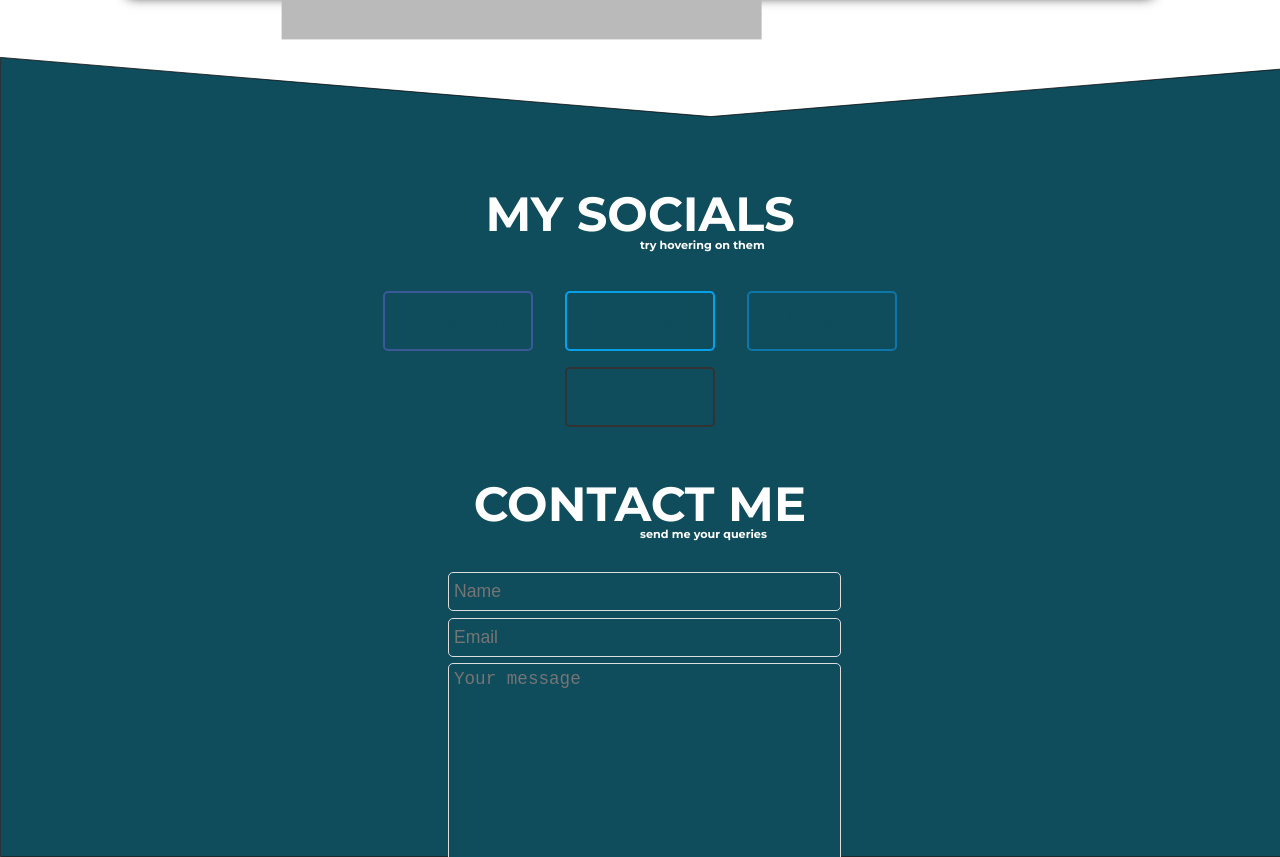
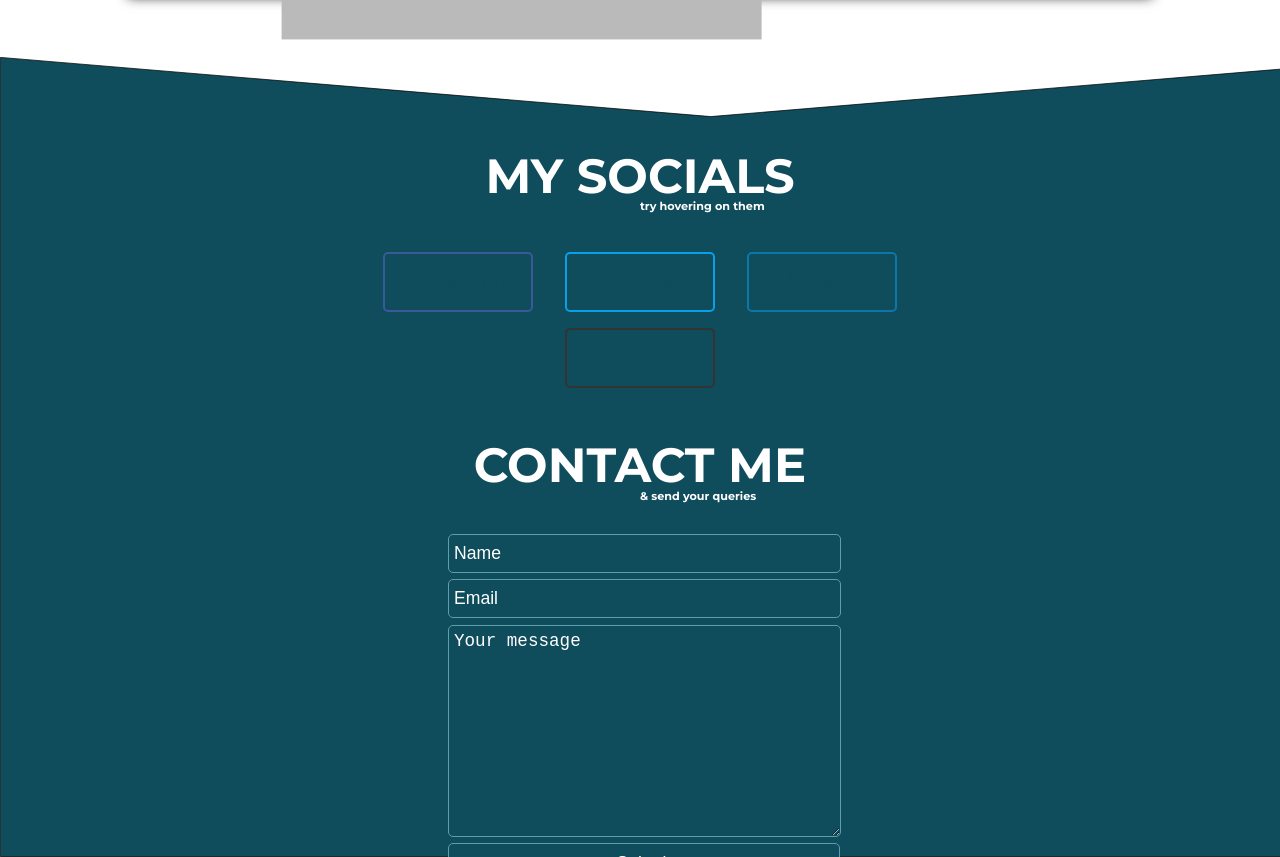
Before and after one commit to hayderameen/my-playground, a React (Create React App) app: page / in a window 1280 px wide. Shown: the part 3143-4000 px from the top of the page. Built offline with nearby package versions, Linux system fonts and the light colour scheme; a web font is replaced by a local one.

Commit message:
Improvements over contact form css

```diff
--- a/src/components/home/footer.jsx
+++ b/src/components/home/footer.jsx
@@ -47,7 +47,7 @@ const Footer = () => {
         </div>
         <div className="contact-form">
           <h1 className="heading-footer">
-            CONTACT ME <span>send me your queries</span>
+            CONTACT ME <span>&amp; send your queries</span>
           </h1>
           <ContactForm />
         </div>
--- a/src/css/common/contactForm.scss
+++ b/src/css/common/contactForm.scss
@@ -6,7 +6,7 @@
   .form-input {
     // contains common properties
     border-radius: 5px;
-    border: 1.5px solid #ddd;
+    border: 1.5px solid #5c9ead;
     background-color: #0f4c5c;
     color: white;
     cursor: pointer;
@@ -14,14 +14,14 @@
     display: block;
     margin: 0.4rem auto;
     font-size: 1.1rem;
-    transition: transform 0.5s ease;
+    transition: background-color 0.5s ease;
 
     &:hover {
-      transform: scale(1.1);
+      background-color: #5c9ead;
     }
 
     &:focus {
-      transform: scale(1.1);
+      background-color: #5c9ead;
     }
   }
 
@@ -30,22 +30,31 @@
     width: 100%;
     height: 35px;
     padding-left: 5px;
+
+    &::placeholder {
+      color: white;
+    }
   }
 
   textarea {
     width: 99.2%;
     padding: 5px;
+
+    &::placeholder {
+      color: white;
+    }
   }
 
   input[type="submit"] {
     width: 102%;
     height: 40px;
+    transition: background-color 0.5s ease;
 
     &:hover {
-      transform: scale(0.9);
+      background-color: #5c9ead;
     }
     &:focus {
-      transform: scale(0.9);
+      background-color: #5c9ead;
     }
   }
 }
--- a/src/css/home/footer.scss
+++ b/src/css/home/footer.scss
@@ -13,7 +13,7 @@
 #contact-form-footer {
   width: 50%;
   margin: auto;
-  margin-top: 10%;
+  margin-top: 7%;
   text-align: center;
 }
 
```
